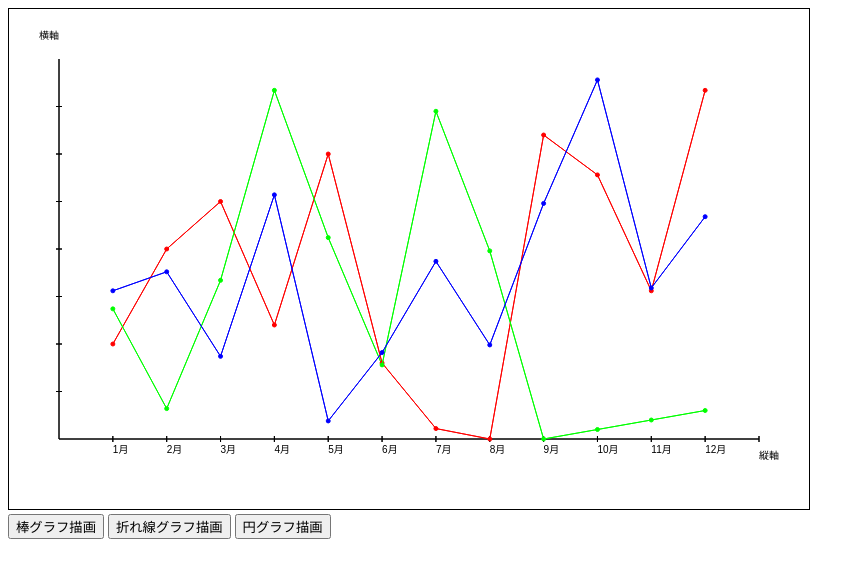
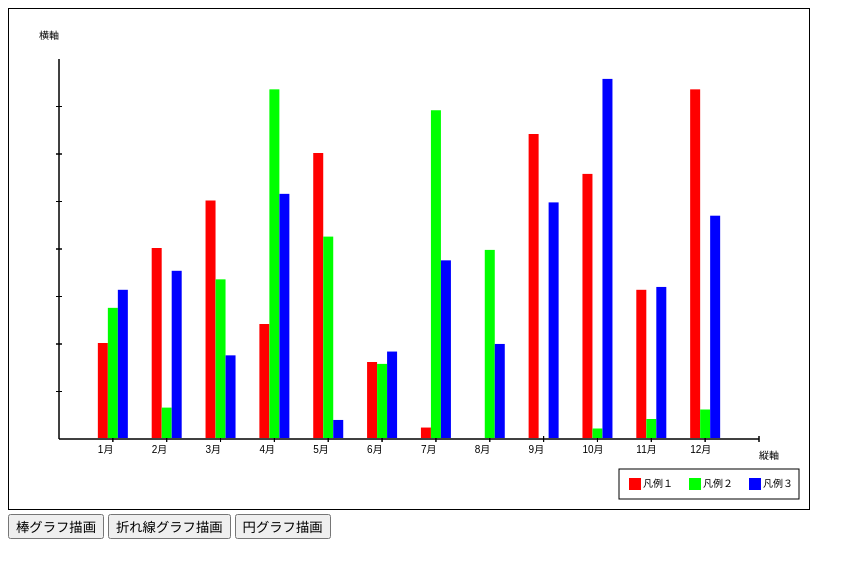
Before and after one commit to matsum0623/drawGraph-JSLibrary, a plain HTML site: page index.html in a window 1280 px wide. Both pictures are taken after a click on the button "棒グラフ描画". Shown: the whole page, without its empty margins (0-865 px from the left). Drawn offline with Linux system fonts and the light colour scheme.

Commit message:
凡例の使い方の変更、色指定方法の変更

```diff
--- a/canvas.js
+++ b/canvas.js
@@ -45,66 +45,69 @@ class drawGraph{
         /** 横軸の単位記載 */
         this.unitYText = "縦軸";
         /** 軸の色 */
-        this.axisColor = "rgb(00,00,00)";
+        this.axisColor = "#000000";
 
         /** 文字色 */
-        this.textColor = "rgb(00,00,00)";
+        this.textColor = "#000000";
         /** 文字フォント */
         this.textFont = "18px 'ＭＳ Ｐゴシック'";
 
         /** 直線の幅 */
         this.lineWidth = 1;
         /** 直線の色 */
-        this.lineColor = "rgb(00,00,00)";
+        this.lineColor = "#000000";
         /** 塗りつぶしの色 */
-        this.fillColor = "rgb(00,00,00)";
+        this.fillColor = "#000000";
 
         /** 折れ線グラフ中の丸の大きさ */
         this.circleRad = 2;
         /** 折れ線グラフの丸の色 */
         this.circleColor = [
-            "rgb(255,00,00)",
-            "rgb(00,255,00)",
-            "rgb(00,00,255)",
-            "rgb(255,255,00)",
-            "rgb(255,00,255)",
-            "rgb(00,255,255)"
+            "#FF0000",
+            "#00FF00",
+            "#0000FF",
+            "#FFFF00",
+            "#FF00FF",
+            "F00FFFF"
         ];
         /** 折れ線グラフの線の太さ */
         this.circleLineWidth = 1;
         /** 折れ線グラフの線の色 */
         this.circleLineColor = [
-            "rgb(255,00,00)",
-            "rgb(00,255,00)",
-            "rgb(00,00,255)",
-            "rgb(255,255,00)",
-            "rgb(255,00,255)",
-            "rgb(00,255,255)"
+            "#F00000",
+            "#00FF00",
+            "#0000FF",
+            "#FFFF00",
+            "#FF00FF",
+            "F00FFFF"
         ];
 
         /** 棒グラフの幅 */
         this.barWidth = 10;
         /** 棒グラフの枠線の色 */
-        this.barLineColor = "rgb(00,00,00)";
+        this.barLineColor = "#000000";
         /** 棒グラフの塗りつぶしの色 */
         this.barFillColor = [
-            "rgb(255,00,00)",
-            "rgb(00,255,00)",
-            "rgb(00,00,255)",
-            "rgb(255,255,00)",
-            "rgb(255,00,255)",
-            "rgb(00,255,255)"
+            "#FF0000",
+            "#00FF00",
+            "#0000FF",
+            "#FFFF00",
+            "#FF00FF",
+            "#00FFFF"
         ];
 
         /** 円グラフの塗りつぶしの色 */
         this.fanColor = [
-            "rgb(255,00,00)",
-            "rgb(00,255,00)",
-            "rgb(00,00,255)",
-            "rgb(255,255,00)",
-            "rgb(255,00,255)",
-            "rgb(00,255,255)"
+            "#FF0000",
+            "#00FF00",
+            "#0000FF",
+            "#FFFF00",
+            "#FF00FF",
+            "F00FFFF"
         ];
+
+        /** 凡例 */
+        this.legendText = false;
 
     }
     /**
@@ -112,7 +115,7 @@ class drawGraph{
      * @param {type} data
      * @returns {undefined}
      */
-    drawBarGraph(data){
+    drawBarGraph(data,legendText){
         if(!this.checkCanvas()){
             return;
         }
@@ -163,13 +166,13 @@ class drawGraph{
             this.DrawFillText(xPosition, yPosition + 15, data[i][0], 40);
         }
 
-        this.CreateLegend(["凡例１","凡例２","凡例３"],this.barFillColor);
+        this.CreateLegend(legendText,this.barFillColor);
     }
     /**
      * 折れ線グラフを描画
      * @@param {array} data
      */
-    drawLineGraph(data){
+    drawLineGraph(data,legendText){
         if(!this.checkCanvas() || !this.checkData(data)){
             return;
         }
@@ -222,12 +225,15 @@ class drawGraph{
             // 文字の描画
             this.DrawFillText(xPosition, yPosition + 15, data[i][0], 40);
         }
+
+        // 凡例の描画
+        this.CreateLegend(legendText,this.barFillColor);
     }
     /**
      * 円グラフを描画
      * @param {array} data
      */
-    drawCircleGraph(data){
+    drawCircleGraph(data,legendText){
         if(!this.checkCanvas() || !this.checkData(data)){
             return;
         }
@@ -249,6 +255,8 @@ class drawGraph{
             startAng = startAng + Math.PI*2*(data[i][1]/dataSum);
         }
 
+        // 凡例の描画
+        this.CreateLegend(legendText,this.barFillColor);
     }
 
     // 内部関数 ///////////////////////////////////////////////////////////////
@@ -440,11 +448,15 @@ class drawGraph{
 
         /**
          * 凡例の作成
-         * @param {type} legendText
-         * @param {type} fillColor
+         * @param {array(string)} legendText
+         * @param {string} fillColor
          * @returns {undefined}
          */
         CreateLegend(legendText,fillColor){
+            legendText = legendText !== 'undefined' ? legendText : this.legendText;
+            if(!legendText){
+                return;
+            }
             const legendCount = legendText.length;
             let tmpX = this.width - (legendCount * 60) - 10;
             let tmpY = this.height - 40;
--- a/index.html
+++ b/index.html
@@ -50,16 +50,16 @@
 
             switch(flg){
                 case 1:
-                    // 折れ線グラフの追加
-                    MyCan.drawLineGraph(lineGraphData);
+                    // 棒グラフの追加
+                    MyCan.drawBarGraph(barGraphData,["凡例１","凡例２","凡例３"]);
                     break;
                 case 2:
-                    // 棒グラフの追加
-                    MyCan.drawBarGraph(barGraphData);
+                    // 折れ線グラフの追加
+                    MyCan.drawLineGraph(lineGraphData,["凡例１","凡例２","凡例３"]);
                     break;
                 case 3:
                     // 円グラフの追加
-                    MyCan.drawCircleGraph(circleGraphData);
+                    MyCan.drawCircleGraph(circleGraphData,["凡例１","凡例２","凡例３","凡例４","凡例５"]);
                     break;
             }
         }
```
